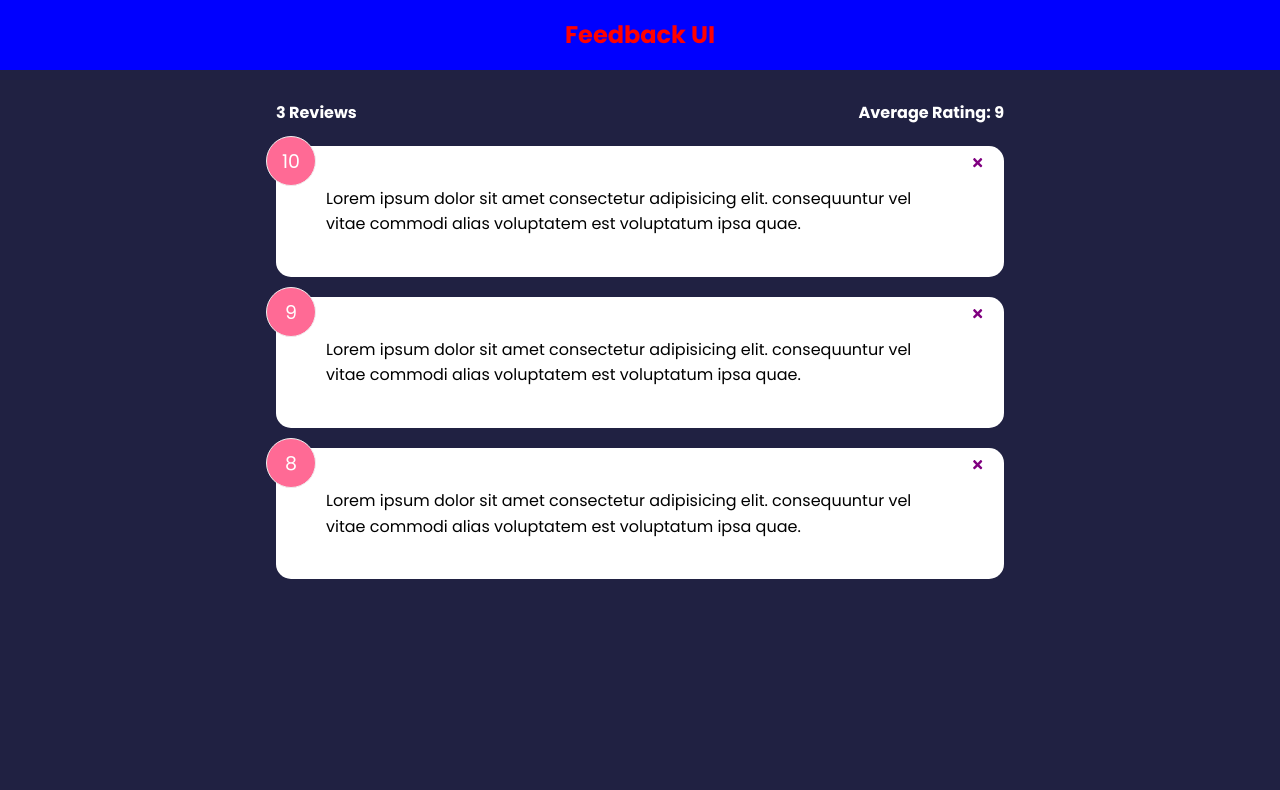
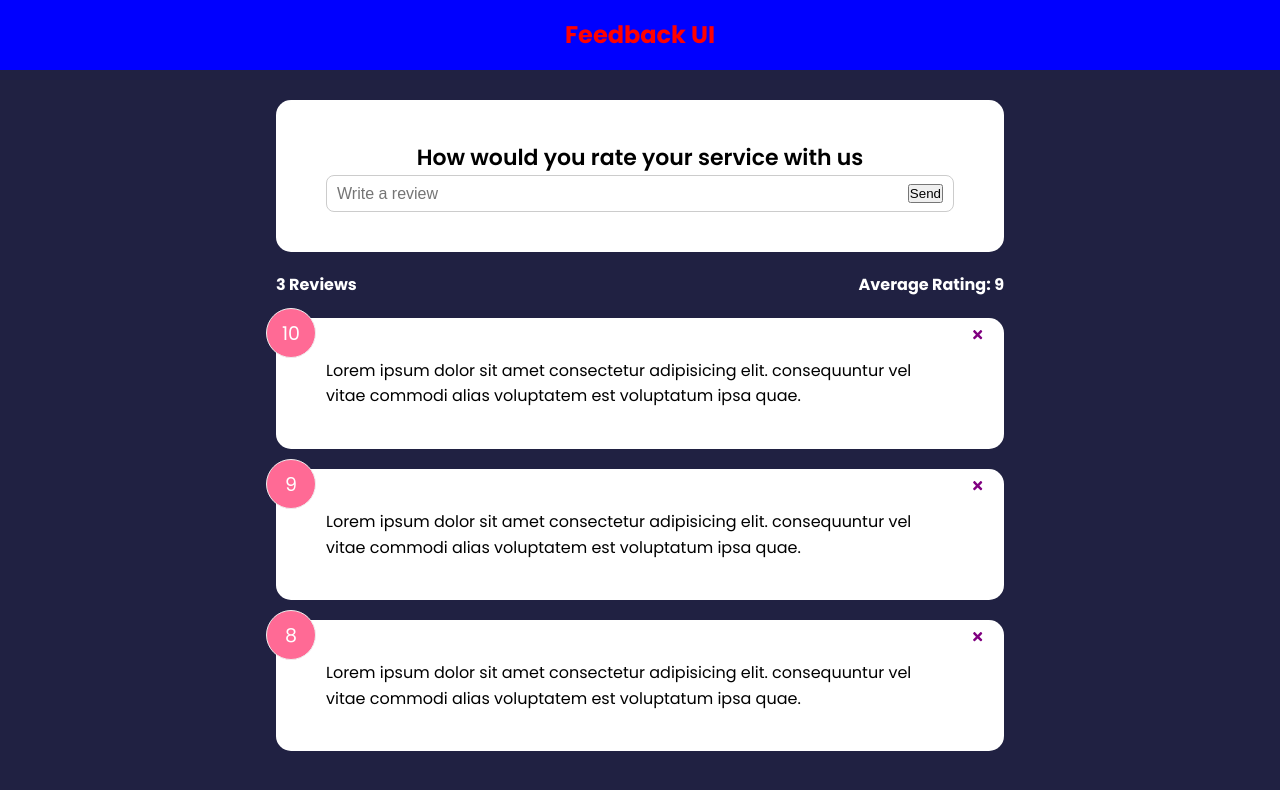
Before and after one commit to NurikBK/feedback-app, a React (Create React App) app in the folder feedback-app/: page / in a window 1280 px wide. Shown: the top 790 px of the page. Built offline with nearby package versions, Linux system fonts and the light colour scheme.

Commit message:
Update App.js

```diff
--- a/feedback-app/src/App.js
+++ b/feedback-app/src/App.js
@@ -4,6 +4,7 @@ import Header from './components/Header';
 import FeedbackList from './components/FeedbackList';
 import FeedbackData from './data/feedbackData';
 import FeedbackStats from './components/FeedbackStats';
+import FeedbackForm from './components/FeedbackForm';
 
 function App() {
   const [feedback, setFeedback] = useState(FeedbackData);
@@ -17,6 +18,7 @@ function App() {
     <>
       <Header />
       <div className="container">
+        <FeedbackForm />
         <FeedbackStats feedback={feedback} />
         <FeedbackList feedback={feedback} handleDelete={handleDelete} />
       </div>
```
